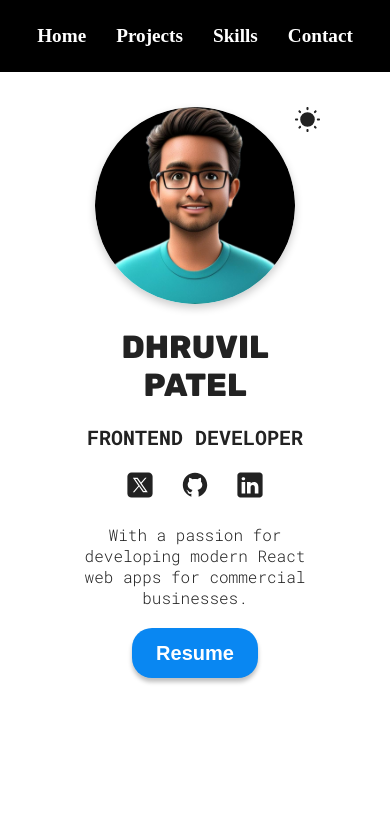
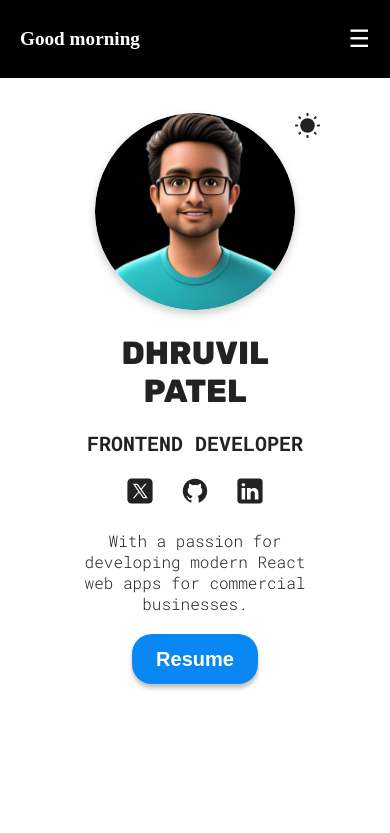
Before and after one commit to PatelDhruvil2502/portfolio, a React (Vite) app: page / in a window 390 px wide. Shown: the top 833 px of the page. Built offline with nearby package versions, Linux system fonts and the light colour scheme.

Commit message:
hamburger added

```diff
--- a/src/sections/Header/Header.jsx
+++ b/src/sections/Header/Header.jsx
@@ -1,11 +1,41 @@
 // Header.jsx
+import React, { useState, useEffect } from "react";
 import styles from "./HeaderStyles.module.css";
 
 function Header() {
+  const [isMenuOpen, setIsMenuOpen] = useState(false);
+  const [greeting, setGreeting] = useState("");
+
+  useEffect(() => {
+    const updateGreeting = () => {
+      const hour = new Date().getHours();
+      if (hour < 12) setGreeting("Good morning");
+      else if (hour < 18) setGreeting("Good afternoon");
+      else setGreeting("Good evening");
+    };
+
+    // Update greeting immediately
+    updateGreeting();
+
+    // Set up an interval to update greeting every minute
+    const intervalId = setInterval(updateGreeting, 60000);
+
+    // Clean up the interval on component unmount
+    return () => clearInterval(intervalId);
+  }, []);
+
   return (
     <header className={styles.header}>
+      <div className={styles.headerContent}>
+        <div className={styles.greeting}>{greeting}</div>
         <nav className={styles.nav}>
-        <ul className={styles.navList}>
+          <div
+            className={styles.hamburger}
+            onClick={() => setIsMenuOpen(!isMenuOpen)}
+          >
+            ☰
+          </div>
+          <ul className={`${styles.navList} ${isMenuOpen ? styles.open : ""}`}>
             <li className={styles.navItem}>
               <a href="#">Home</a>
             </li>
@@ -20,6 +50,7 @@ function Header() {
             </li>
           </ul>
         </nav>
+      </div>
     </header>
   );
 }
--- a/src/sections/Header/HeaderStyles.module.css
+++ b/src/sections/Header/HeaderStyles.module.css
@@ -8,10 +8,27 @@
   z-index: 100;
 }
 
+.headerContent {
+  display: flex;
+  justify-content: space-between;
+  align-items: center;
+  padding: 0 20px;
+}
+
+.greeting {
+  font-size: 1.2rem;
+  font-weight: bold;
+  white-space: nowrap;
+}
+
 .nav {
-  display: flex;
-  justify-content: center;
-  padding-right: 0;
+  position: relative;
+}
+
+.hamburger {
+  display: none;
+  font-size: 1.5rem;
+  cursor: pointer;
 }
 
 .navList {
@@ -20,12 +37,6 @@
   margin: 0;
   display: flex;
   gap: 30px;
-}
-@media screen and (min-width: 801px) {
-  .nav {
-    justify-content: flex-end; /* End-align for screens wider than 800px */
-    padding-right: 9vw; /* Add padding for end-alignment */
-  }
 }
 
 .navItem a {
@@ -39,3 +50,40 @@
 .navItem a:hover {
   color: var(--primary-color);
 }
+
+@media screen and (max-width: 800px) {
+  .hamburger {
+    display: block;
+  }
+
+  .navList {
+    display: none;
+    flex-direction: column;
+    position: absolute;
+    top: 100%;
+    right: 0;
+    background-color: black;
+    padding: 20px;
+  }
+
+  .navList.open {
+    display: flex;
+  }
+}
+
+@media screen and (min-width: 801px) {
+  .headerContent {
+    justify-content: space-between;
+    padding: 0 9vw;
+  }
+
+  .greeting {
+    transform: none;
+  }
+
+  .nav {
+    flex-grow: 1;
+    display: flex;
+    justify-content: flex-end;
+  }
+}
```
Lines whose indentation alone changed are shown as unchanged.
